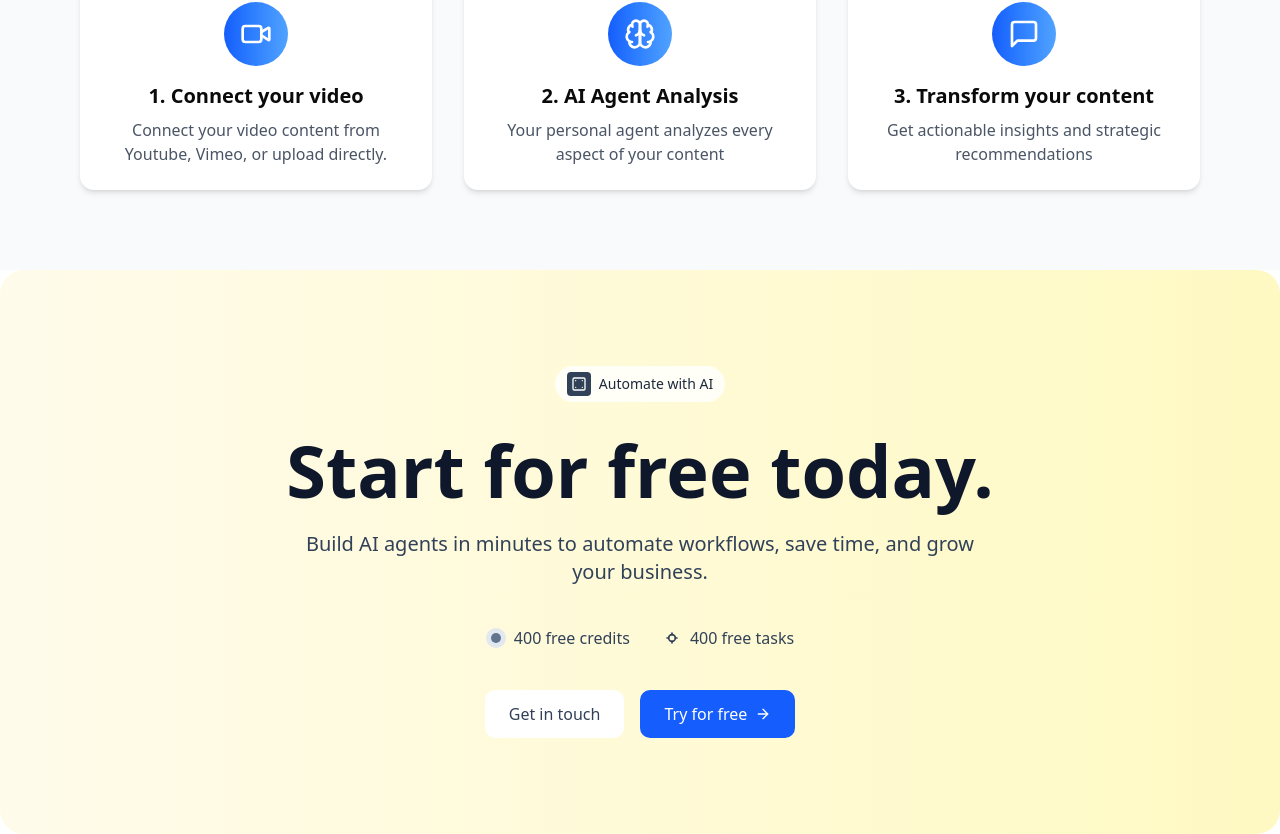
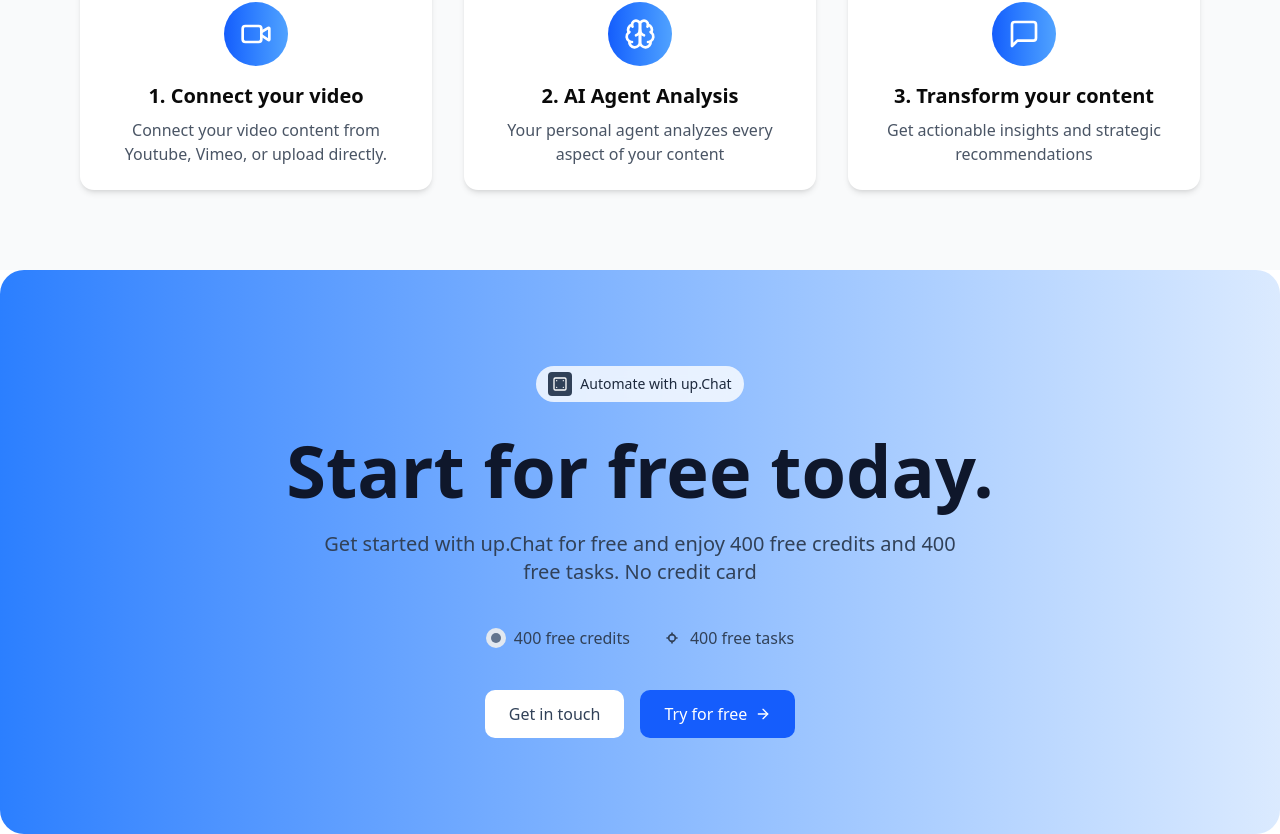
Before and after one commit to marksikaundi/up.Chat, a Next.js app: page / in a window 1280 px wide. Shown: the part 1435-2269 px from the top of the page. Built offline with nearby package versions, Linux system fonts and the light colour scheme; no server answers.

Commit message:
🔵 Update FreeSection component to change gradient colors and modify text content

```diff
--- a/components/FreeSection.tsx
+++ b/components/FreeSection.tsx
@@ -2,7 +2,7 @@ import { ArrowRight } from "lucide-react"
 
 export default function FreeSection() {
   return (
-    <div className="relative w-full overflow-hidden bg-gradient-to-r from-amber-50 to-yellow-100 rounded-3xl px-4 py-16 md:py-24">
+    <div className="relative w-full overflow-hidden bg-gradient-to-r from-blue-500 to-blue-100 rounded-3xl px-4 py-16 md:py-24">
       <div className="max-w-4xl mx-auto text-center">
         <div className="inline-flex items-center gap-2 bg-white/80 backdrop-blur-sm px-3 py-1.5 rounded-full mb-8">
           <div className="bg-slate-700 text-white p-1 rounded">
@@ -24,13 +24,13 @@ export default function FreeSection() {
               <path d="M17 17h.01" />
             </svg>
           </div>
-          <span className="text-sm font-medium text-slate-800">Automate with AI</span>
+          <span className="text-sm font-medium text-slate-800">Automate with up.Chat</span>
         </div>
 
         <h1 className="text-4xl md:text-6xl lg:text-7xl font-bold text-slate-900 mb-6">Start for free today.</h1>
 
         <p className="text-lg md:text-xl text-slate-700 mb-10 max-w-2xl mx-auto">
-          Build AI agents in minutes to automate workflows, save time, and grow your business.
+            Get started with up.Chat for free and enjoy 400 free credits and 400 free tasks. No credit card
         </p>
 
         <div className="flex flex-wrap justify-center gap-8 mb-10">
```
